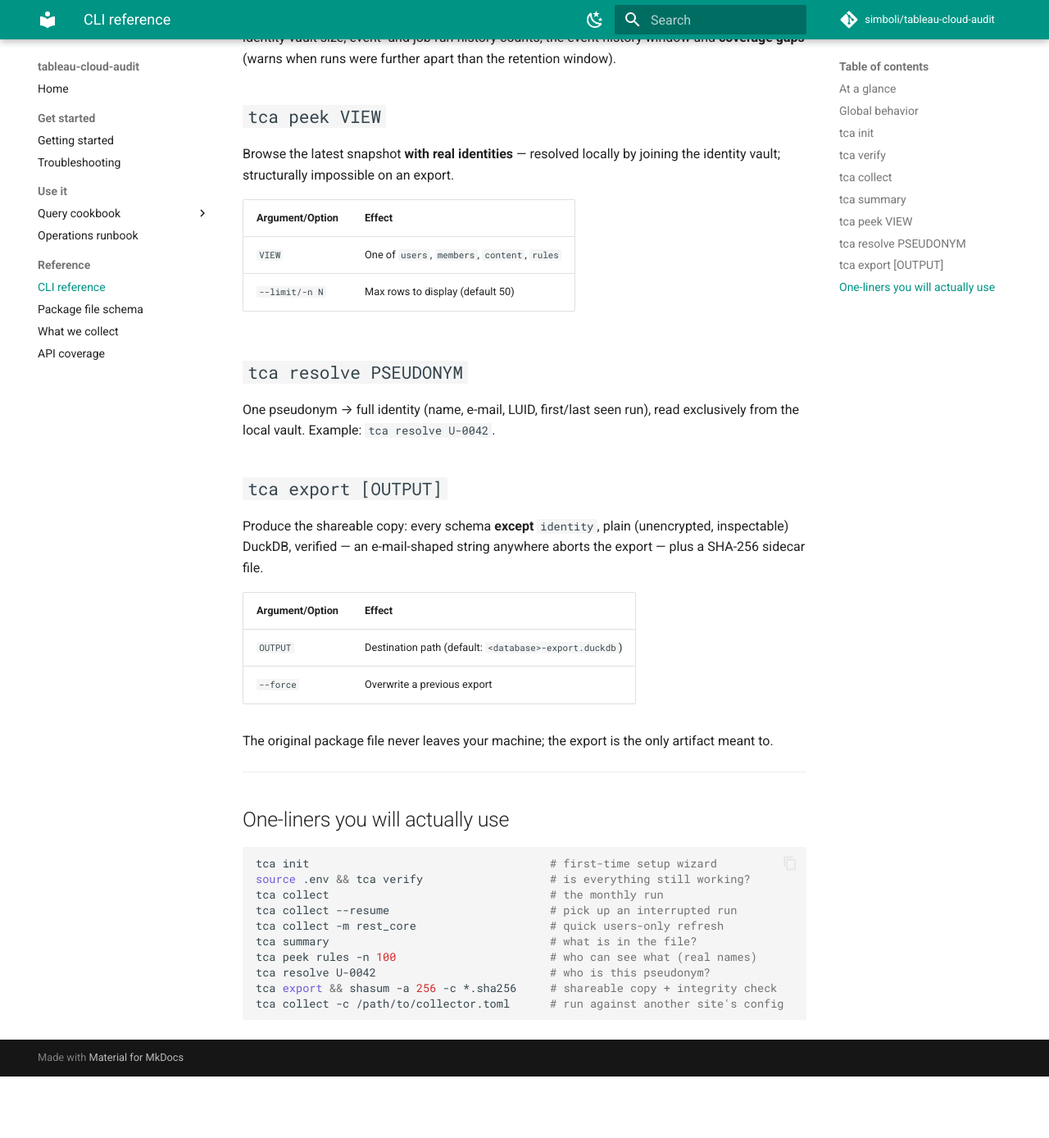
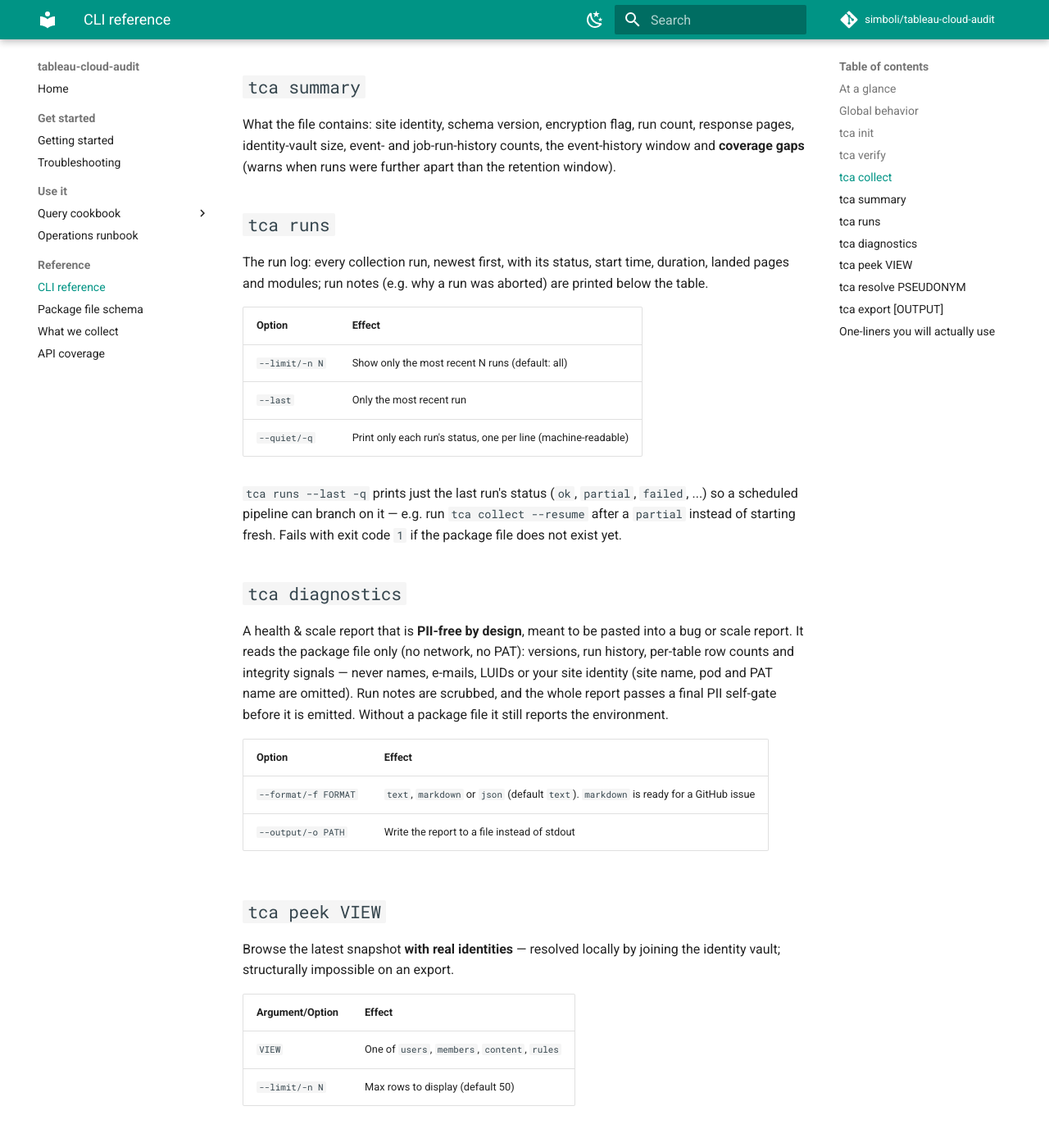
Before and after one commit to simboli/tableau-cloud-audit, an MkDocs documentation site: the page built from docs/cli-reference.md, in a window 1280 px wide and 1400 px high, scrolled down 2908 px. Shown: the top 1388 px of the window at 82% size. Built offline with MkDocs 1.6.1 and Material for MkDocs 9.7.7, drawn with Linux system fonts in a browser that asks for light colours; comment, search, counter and statistics services are not loaded; before the commit the page ends 4221 px from its top, so only the background shows below that; some of the changed text lies outside the part shown.

Commit message:
fix(docs): the issue templates advertised a --markdown flag that never existed
`tca diagnostics` takes `--format markdown`; both issue forms told reporters
to run `--markdown`, which exits with "No such option" -- in the two places
specifically meant to collect scale and bug reports. Reported by a community
member who hit it on a real site. Also documents `diagnostics` and `runs` in
the CLI reference, which covered only 7 of the 9 commands, and fixes the
stale command count in docs/index.md and AI_GUIDE.md.

Two new drift guards in tests/test_docs.py would have caught both problems:
every command registered on the Typer app must have a row and a section in
docs/cli-reference.md, and every flag in a documented `tca <command> ...`
invocation (docs, top-level guides, issue forms) must be one the command
actually accepts.

```diff
--- a/docs/cli-reference.md
+++ b/docs/cli-reference.md
@@ -11,6 +11,8 @@
 | `tca verify` | Pre-flight: config, secret, sign-in, Admin Insights/VDS, Metadata API, package file. Collects nothing | `TCA_PAT_SECRET` |
 | `tca collect` | Fetch → pseudonymise → land pages → rebuild typed state. Resumable, page by page | `TCA_PAT_SECRET` (+ `TCA_DB_KEY` if encrypted) |
 | `tca summary` | File contents: runs, pages, vault size, event/job history, coverage gaps | `TCA_DB_KEY` if encrypted |
+| `tca runs` | The run log: every collection run with status, duration, pages, modules. `--last -q` for scripting | `TCA_DB_KEY` if encrypted |
+| `tca diagnostics` | PII-free health & scale report, safe to paste into a GitHub issue. Reads the file only, no network | `TCA_DB_KEY` if encrypted |
 | `tca peek VIEW` | Browse the latest snapshot **with real identities** (local only; `users`, `members`, `content`, `rules`) | `TCA_DB_KEY` if encrypted |
 | `tca resolve U-####` | One pseudonym → full identity from the local vault | `TCA_DB_KEY` if encrypted |
 | `tca export [OUTPUT]` | The shareable copy: everything except the identity vault, verified, + SHA-256 sidecar | `TCA_DB_KEY` if encrypted |
@@ -89,6 +91,38 @@
 counts, the event-history window and **coverage gaps** (warns when runs were
 further apart than the retention window).
 
+## `tca runs`
+
+The run log: every collection run, newest first, with its status, start
+time, duration, landed pages and modules; run notes (e.g. why a run was
+aborted) are printed below the table.
+
+| Option | Effect |
+|---|---|
+| `--limit/-n N` | Show only the most recent N runs (default: all) |
+| `--last` | Only the most recent run |
+| `--quiet/-q` | Print only each run's status, one per line (machine-readable) |
+
+`tca runs --last -q` prints just the last run's status (`ok`, `partial`,
+`failed`, ...) so a scheduled pipeline can branch on it — e.g. run
+`tca collect --resume` after a `partial` instead of starting fresh. Fails
+with exit code `1` if the package file does not exist yet.
+
+## `tca diagnostics`
+
+A health & scale report that is **PII-free by design**, meant to be pasted
+into a bug or scale report. It reads the package file only (no network, no
+PAT): versions, run history, per-table row counts and integrity signals —
+never names, e-mails, LUIDs or your site identity (site name, pod and PAT
+name are omitted). Run notes are scrubbed, and the whole report passes a
+final PII self-gate before it is emitted. Without a package file it still
+reports the environment.
+
+| Option | Effect |
+|---|---|
+| `--format/-f FORMAT` | `text`, `markdown` or `json` (default `text`). `markdown` is ready for a GitHub issue |
+| `--output/-o PATH` | Write the report to a file instead of stdout |
+
 ## `tca peek VIEW`
 
 Browse the latest snapshot **with real identities** — resolved locally by
@@ -129,6 +163,8 @@
 tca collect --resume                        # pick up an interrupted run
 tca collect -m rest_core                    # quick users-only refresh
 tca summary                                 # what is in the file?
+tca runs --last -q                          # last run's status, for scripts
+tca diagnostics -f markdown                 # PII-free report for a GitHub issue
 tca peek rules -n 100                       # who can see what (real names)
 tca resolve U-0042                          # who is this pseudonym?
 tca export && shasum -a 256 -c *.sha256     # shareable copy + integrity check
```
Also changed, not shown: other parts of docs/cli-reference.md (+1 -1 lines), AI_GUIDE.md (+3 -1 lines), CLAUDE.md (+3 -3 lines), docs/index.md (+1 -1 lines), 3 other files.
